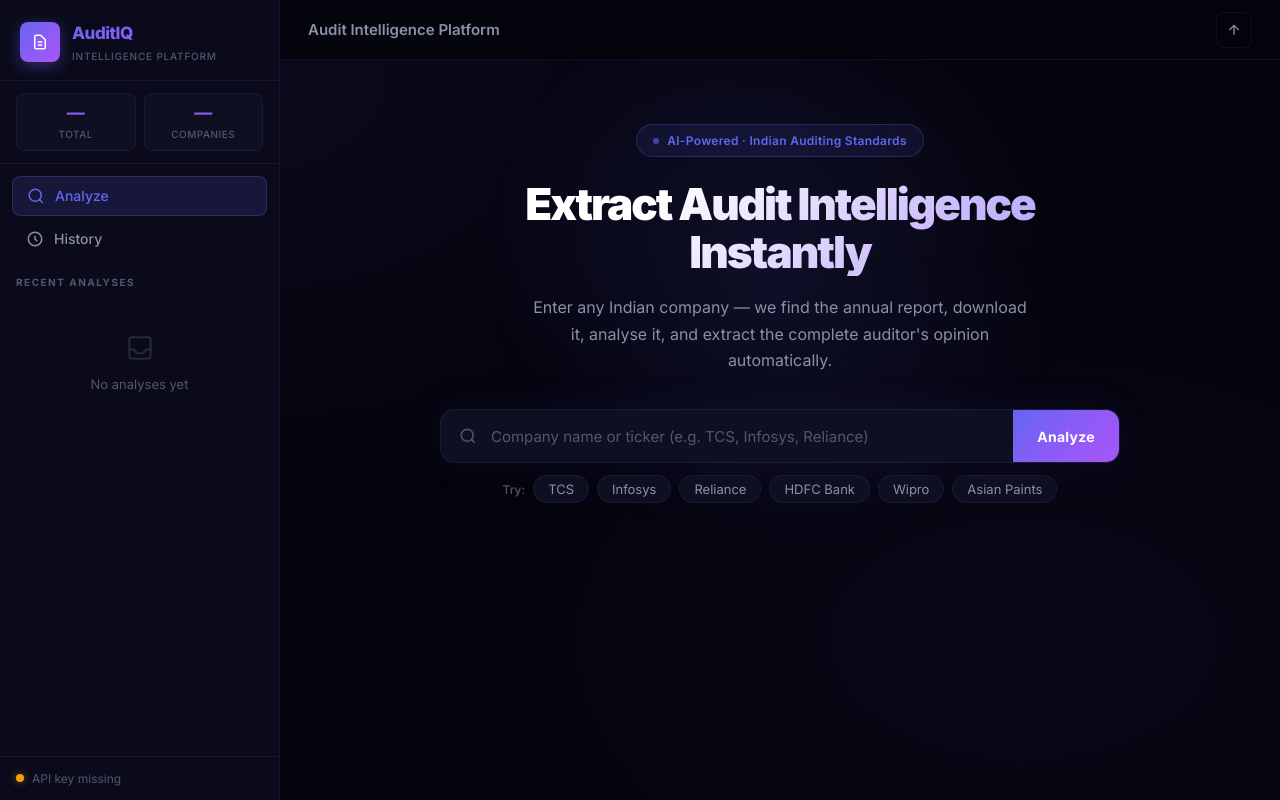
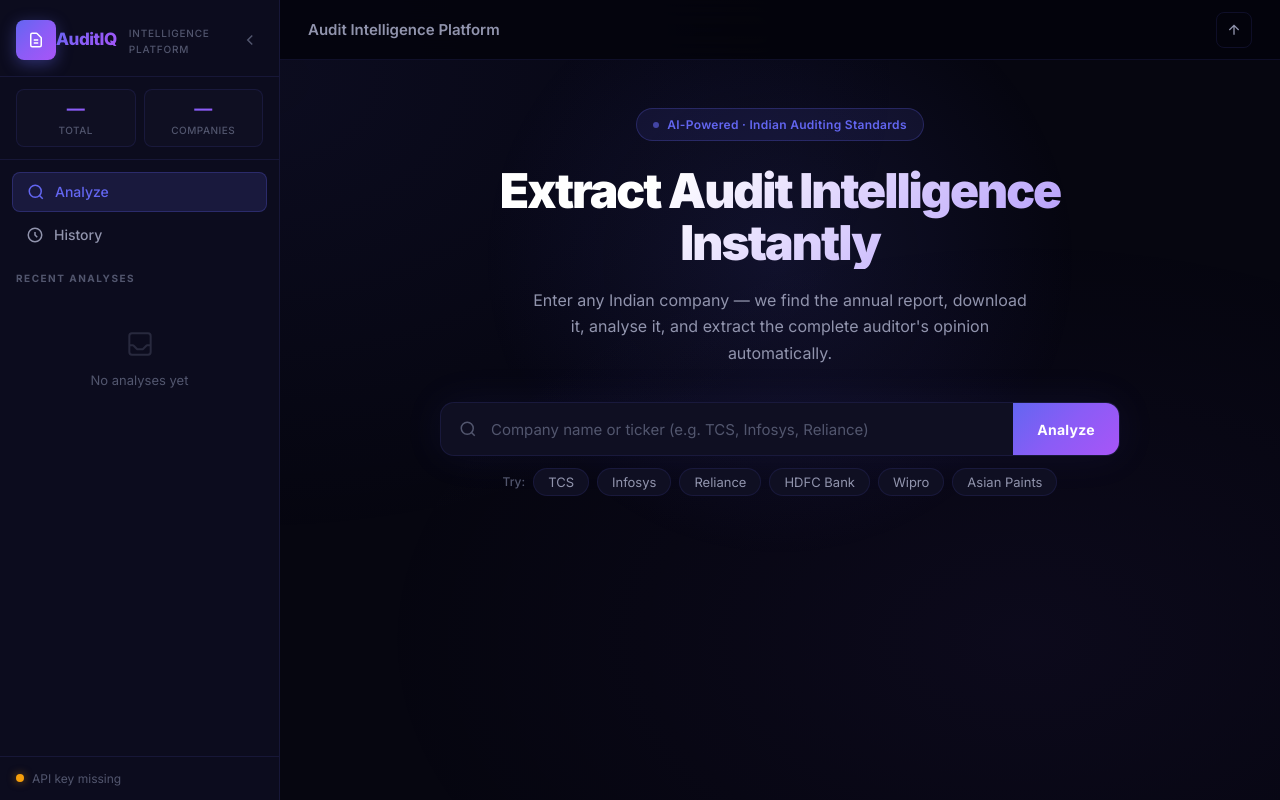
Before and after one commit to patareshivraj/audit-iq, a Flask app: page / in a window 1280 px wide. Run offline with Flask 3, Linux system fonts and the light colour scheme.

Commit message:
feat(ui): comprehensive UX redesign with collapsible sidebar, fluid typography, and refined interaction model

```diff
--- a/static/app.js
+++ b/static/app.js
@@ -53,12 +53,24 @@ document.addEventListener('DOMContentLoaded', () => {
     loadHistory();
     loadStats();
 
+    // Init Sidebar Collapse State
+    const savedSidebarState = localStorage.getItem('auditIqSidebarCollapsed');
+    if (savedSidebarState === 'true') {
+        document.getElementById('sidebar').dataset.collapsed = 'true';
+    }
+
     // Keyboard bindings
     document.getElementById('searchInput').addEventListener('keydown', e => {
         if (e.key === 'Enter' && !state.analyzing) startAnalysis();
     });
     document.getElementById('qaInput').addEventListener('keydown', e => {
         if (e.key === 'Enter') askQuestion();
+    });
+    document.addEventListener('keydown', e => {
+        if (e.ctrlKey && e.key.toLowerCase() === 'b') {
+            e.preventDefault();
+            toggleSidebarCollapse();
+        }
     });
 });
 
@@ -103,6 +115,13 @@ function switchView(view) {
 
 function toggleSidebar() {
     document.getElementById('sidebar').classList.toggle('open');
+}
+
+function toggleSidebarCollapse() {
+    const sidebar = document.getElementById('sidebar');
+    const isCollapsed = sidebar.dataset.collapsed === 'true';
+    sidebar.dataset.collapsed = String(!isCollapsed);
+    localStorage.setItem('auditIqSidebarCollapsed', String(!isCollapsed));
 }
 
 
--- a/static/styles.css
+++ b/static/styles.css
@@ -14,16 +14,16 @@
 
 :root {
   /* Colors */
-  --c-bg: #04040c;
-  --c-surface: #0a0a1a;
+  --c-bg: #060610;
+  --c-surface: #0c0c1e;
   --c-surface2: #0f0f22;
   --c-card: rgba(12, 12, 28, 0.75);
   --c-card-hover: rgba(18, 18, 40, 0.9);
   --c-border: rgba(99, 102, 241, 0.12);
   --c-border-hi: rgba(99, 102, 241, 0.35);
 
-  --c-text: #e2e4f0;
-  --c-text2: #8b8fa8;
+  --c-text: #e8eaf4;
+  --c-text2: #9194ad;
   --c-muted: #52566e;
 
   --c-indigo: #6366f1;
@@ -72,8 +72,16 @@
   --t-med: 0.25s cubic-bezier(0.4, 0, 0.2, 1);
   --t-slow: 0.4s cubic-bezier(0.4, 0, 0.2, 1);
 
-  /* Layout */
+  /* Layout & Spacing */
   --sidebar-w: 280px;
+  --sidebar-w-collapsed: 72px;
+
+  --sp-xs: 4px;
+  --sp-sm: 8px;
+  --sp-md: 16px;
+  --sp-lg: 24px;
+  --sp-xl: 32px;
+  --sp-2xl: 48px;
 }
 
 html {
@@ -127,19 +135,93 @@ body::before {
   flex-direction: column;
   gap: 0;
   overflow: hidden;
+  overflow-x: hidden;
   position: sticky;
   top: 0;
   height: 100vh;
+  width: var(--sidebar-w);
   z-index: 50;
-  transition: transform var(--t-med);
-}
+  transition: width var(--t-med), transform var(--t-med);
+  will-change: width, transform;
+}
+
+/* Collapsed Sidebar State */
+.sidebar[data-collapsed="true"] {
+  width: var(--sidebar-w-collapsed);
+}
+
+.sidebar[data-collapsed="true"]:hover {
+  width: var(--sidebar-w);
+  box-shadow: var(--shadow-xl);
+}
+
+.sidebar[data-collapsed="true"] .brand-text,
+.sidebar[data-collapsed="true"] .stat-pill,
+.sidebar[data-collapsed="true"] .nav-btn,
+.sidebar[data-collapsed="true"] .history-section-label,
+.sidebar[data-collapsed="true"] .history-item,
+.sidebar[data-collapsed="true"] .status-indicator {
+  white-space: nowrap;
+  opacity: 0;
+  pointer-events: none;
+  transition: opacity var(--t-fast);
+}
+
+.sidebar[data-collapsed="true"]:hover .brand-text,
+.sidebar[data-collapsed="true"]:hover .stat-pill,
+.sidebar[data-collapsed="true"]:hover .nav-btn,
+.sidebar[data-collapsed="true"]:hover .history-section-label,
+.sidebar[data-collapsed="true"]:hover .history-item,
+.sidebar[data-collapsed="true"]:hover .status-indicator {
+  opacity: 1;
+  pointer-events: auto;
+  transition: opacity var(--t-med) 0.1s;
+}
+
+/* Sidebar Brand */
 
 .sidebar-brand {
   display: flex;
   align-items: center;
+  justify-content: space-between;
+  padding: 20px 16px 16px;
+  border-bottom: 1px solid var(--c-border);
+  overflow: hidden;
+}
+
+.sidebar-brand > div {
+  display: flex;
+  align-items: center;
   gap: 12px;
-  padding: 20px 20px 16px;
-  border-bottom: 1px solid var(--c-border);
+}
+
+.sidebar-toggle-btn {
+  background: transparent;
+  border: none;
+  color: var(--c-muted);
+  cursor: pointer;
+  padding: 4px;
+  display: flex;
+  align-items: center;
+  justify-content: center;
+  border-radius: var(--r-sm);
+  transition: var(--t-fast);
+  flex-shrink: 0;
+}
+
+.sidebar-toggle-btn:hover {
+  color: var(--c-text);
+  background: rgba(255,255,255,0.05);
+}
+
+.sidebar-toggle-btn svg {
+  width: 18px;
+  height: 18px;
+  transition: transform var(--t-fast);
+}
+
+.sidebar[data-collapsed="true"] .sidebar-toggle-btn svg {
+  transform: rotate(180deg);
 }
 
 .brand-icon {
@@ -519,7 +610,7 @@ body::before {
 /* ── Hero Section ───────────────────────────────────── */
 .hero-section {
   position: relative;
-  padding: 64px 40px 48px;
+  padding: 48px 40px 32px;
   overflow: hidden;
 }
 
@@ -570,7 +661,7 @@ body::before {
 }
 
 .hero-title {
-  font-size: 44px;
+  font-size: clamp(32px, 5vw, 48px);
   font-weight: 900;
   letter-spacing: -2px;
   line-height: 1.08;
@@ -706,56 +799,20 @@ body::before {
   color: var(--c-text2);
   cursor: pointer;
   transition: var(--t-fast);
-}
+  animation: fadeIn 0.5s ease backwards;
+}
+
+.qs-chip:nth-child(2) { animation-delay: 0.05s; }
+.qs-chip:nth-child(3) { animation-delay: 0.10s; }
+.qs-chip:nth-child(4) { animation-delay: 0.15s; }
+.qs-chip:nth-child(5) { animation-delay: 0.20s; }
+.qs-chip:nth-child(6) { animation-delay: 0.25s; }
+.qs-chip:nth-child(7) { animation-delay: 0.30s; }
 
 .qs-chip:hover {
   border-color: var(--c-indigo);
   color: var(--c-indigo);
   background: rgba(99, 102, 241, 0.08);
-}
-
-/* Features grid */
-.features-grid {
-  display: grid;
-  grid-template-columns: repeat(4, 1fr);
-  gap: 12px;
-  margin-top: 32px;
-}
-
-.feature-card {
-  display: flex;
-  align-items: center;
-  gap: 12px;
-  padding: 14px 16px;
-  background: var(--c-card);
-  border: 1px solid var(--c-border);
-  border-radius: var(--r-md);
-  backdrop-filter: blur(10px);
-  text-align: left;
-  transition: var(--t-fast);
-}
-
-.feature-card:hover {
-  border-color: var(--c-border-hi);
-  transform: translateY(-2px);
-}
-
-.feature-icon {
-  font-size: 22px;
-  flex-shrink: 0;
-}
-
-.feature-text strong {
-  display: block;
-  font-size: 13px;
-  font-weight: 600;
-  color: var(--c-text);
-}
-.feature-text span {
-  display: block;
-  font-size: 11px;
-  color: var(--c-muted);
-  margin-top: 2px;
 }
 
 /* ── Alert ──────────────────────────────────────────── */
@@ -1560,7 +1623,7 @@ body::before {
   display: flex;
   flex-direction: column;
   gap: 8px;
-  z-index: 999;
+  z-index: 9999;
 }
 
 .toast {
--- a/templates/index.html
+++ b/templates/index.html
@@ -19,7 +19,7 @@
   <body>
     <div class="app-shell" id="appShell">
       <!-- ════════════════ SIDEBAR ════════════════ -->
-      <aside class="sidebar" id="sidebar">
+      <aside class="sidebar" id="sidebar" data-collapsed="false">
         <div class="sidebar-brand">
           <div class="brand-icon">
             <svg
@@ -33,10 +33,15 @@
               />
             </svg>
           </div>
-          <div>
+          <div class="brand-text">
             <div class="brand-name">AuditIQ</div>
             <div class="brand-sub">Intelligence Platform</div>
           </div>
+          <button class="sidebar-toggle-btn" id="sidebarToggle" onclick="toggleSidebarCollapse()" aria-label="Toggle sidebar" title="Toggle Sidebar (Ctrl+B)">
+            <svg viewBox="0 0 24 24" fill="none" stroke="currentColor" stroke-width="2" class="toggle-icon">
+              <polyline points="15 18 9 12 15 6" />
+            </svg>
+          </button>
         </div>
 
         <!-- Stats bar -->
@@ -160,7 +165,7 @@
                   Extract Audit Intelligence<br />Instantly
                 </h1>
                 <p class="hero-sub">
-                  Enter any Indian company — we find the annual report, download
+                  Enter any Indian company &mdash; we find the annual report, download
                   it, analyse it, and extract the complete auditor's opinion
                   automatically.
                 </p>
```
Also changed, not shown: other parts of static/styles.css (+27 -4 lines).
